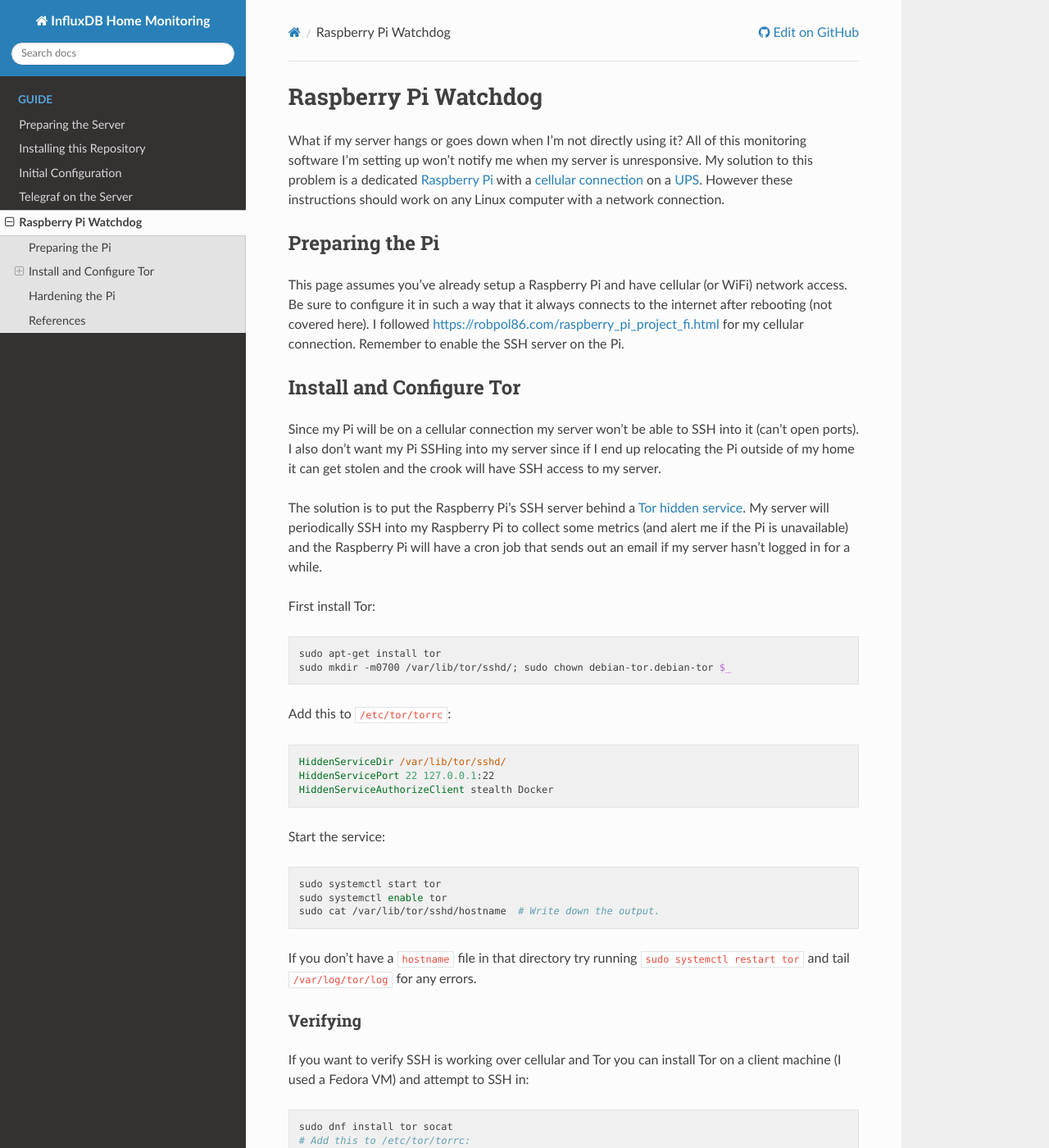
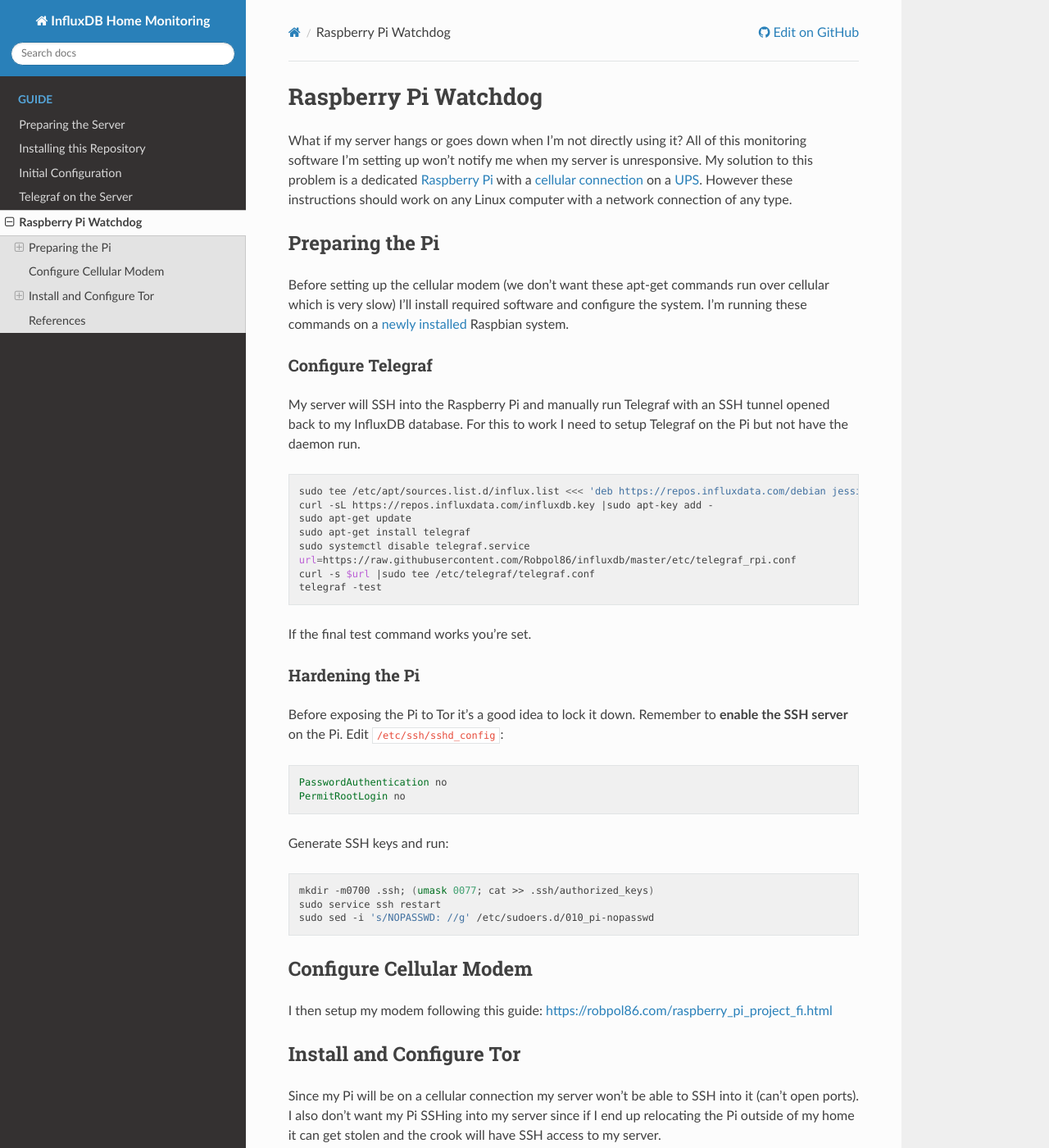
Before and after one commit to Robpol86/influxdb, a Sphinx documentation site: the page built from docs/raspberrypi.rst, in a window 1280 px wide and 1400 px high. Shown: the whole window at 82% size. Built offline with Sphinx 7.4.7 and the Read the Docs theme 2.0.0, drawn with Linux system fonts in a browser that asks for light colours.

Commit message:
Telegraf on the Pi.
Configuring Telegraf on the Raspberry Pi.

Filled out hardening the Pi section.

```diff
--- a/docs/config.rst
+++ b/docs/config.rst
@@ -20,6 +20,8 @@
     CREATE DATABASE telegraf
     CREATE USER telegraf_filesrv WITH PASSWORD 'REPLACE_ME'
     GRANT ALL TO telegraf_filesrv
+    CREATE USER telegraf_raspberrypi WITH PASSWORD 'REPLACE_ME'
+    GRANT ALL TO telegraf_raspberrypi
     CREATE USER grafana WITH PASSWORD 'REPLACE_ME'
     GRANT READ ON telegraf TO grafana
 
--- a/docs/raspberrypi.rst
+++ b/docs/raspberrypi.rst
@@ -7,7 +7,7 @@
 What if my server hangs or goes down when I'm not directly using it? All of this monitoring software I'm setting up
 won't notify me when my server is unresponsive. My solution to this problem is a dedicated `Raspberry Pi`_ with a
 `cellular connection`_ on a `UPS`_. However these instructions should work on any Linux computer with a network
-connection.
+connection of any type.
 
 .. _Raspberry Pi: https://www.raspberrypi.org/products/
 .. _cellular connection: https://robpol86.com/raspberry_pi_project_fi.html
@@ -16,10 +16,53 @@
 Preparing the Pi
 ================
 
-This page assumes you've already setup a Raspberry Pi and have cellular (or WiFi) network access. Be sure to configure
-it in such a way that it always connects to the internet after rebooting (not covered here). I followed
-https://robpol86.com/raspberry_pi_project_fi.html for my cellular connection. Remember to enable the SSH server on the
-Pi.
+Before setting up the cellular modem (we don't want these apt-get commands run over cellular which is very slow) I'll
+install required software and configure the system. I'm running these commands on a `newly installed`_ Raspbian system.
+
+.. _newly installed: https://gist.github.com/Robpol86/3d4730818816f866452e
+
+Configure Telegraf
+------------------
+
+My server will SSH into the Raspberry Pi and manually run Telegraf with an SSH tunnel opened back to my InfluxDB
+database. For this to work I need to setup Telegraf on the Pi but not have the daemon run.
+
+.. code-block:: bash
+
+    sudo tee /etc/apt/sources.list.d/influx.list <<< 'deb https://repos.influxdata.com/debian jessie stable'
+    curl -sL https://repos.influxdata.com/influxdb.key |sudo apt-key add -
+    sudo apt-get update
+    sudo apt-get install telegraf
+    sudo systemctl disable telegraf.service
+    url=https://raw.githubusercontent.com/Robpol86/influxdb/master/etc/telegraf_rpi.conf
+    curl -s $url |sudo tee /etc/telegraf/telegraf.conf
+    telegraf -test
+
+If the final test command works you're set.
+
+Hardening the Pi
+----------------
+
+Before exposing the Pi to Tor it's a good idea to lock it down. Remember to **enable the SSH server** on the Pi. Edit
+``/etc/ssh/sshd_config``:
+
+.. code-block:: apacheconf
+
+    PasswordAuthentication no
+    PermitRootLogin no
+
+Generate SSH keys and run:
+
+.. code-block:: bash
+
+    mkdir -m0700 .ssh; (umask 0077; cat >> .ssh/authorized_keys)
+    sudo service ssh restart
+    sudo sed -i 's/NOPASSWD: //g' /etc/sudoers.d/010_pi-nopasswd
+
+Configure Cellular Modem
+========================
+
+I then setup my modem following this guide: https://robpol86.com/raspberry_pi_project_fi.html
 
 Install and Configure Tor
 =========================
```
Also changed, not shown: other parts of docs/raspberrypi.rst (+0 -5 lines), 1 other file.
